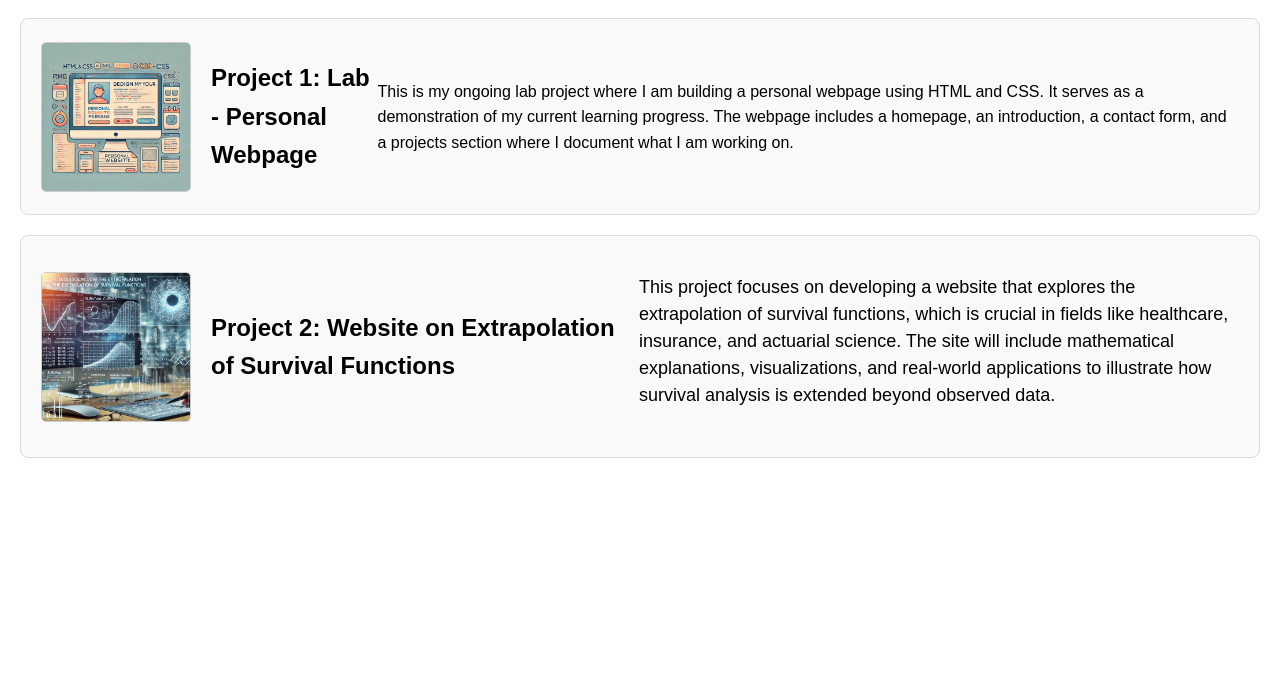
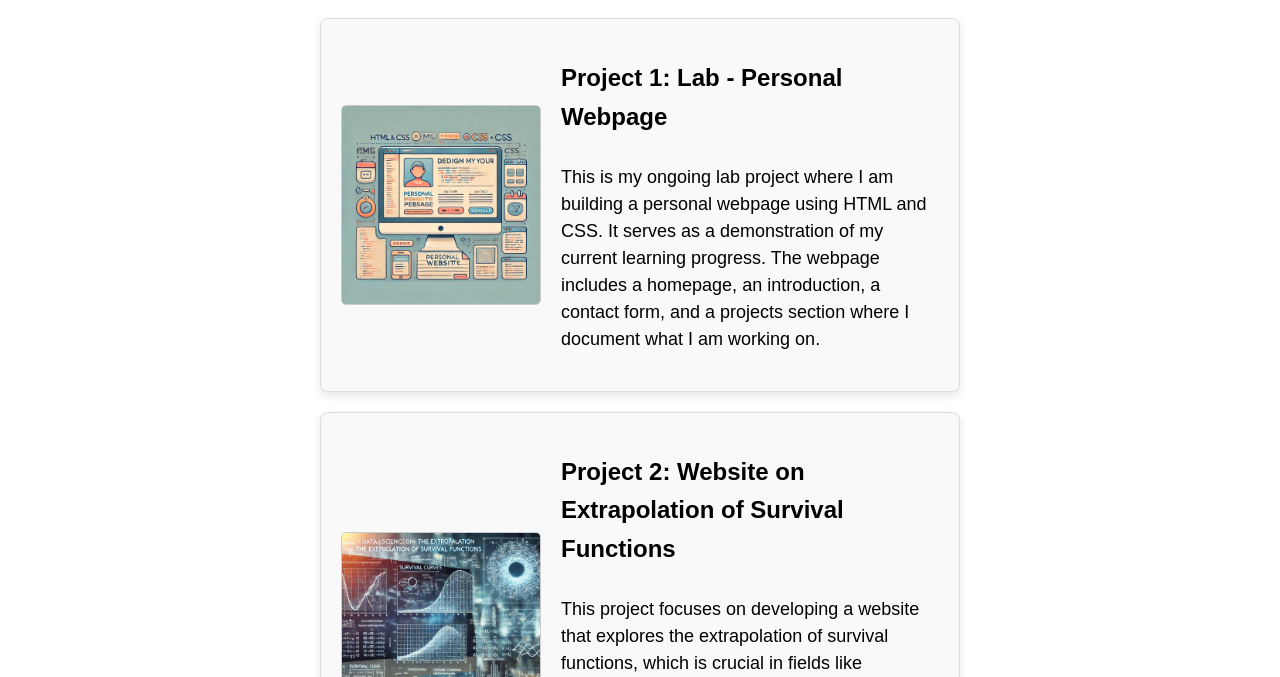
Before and after one commit to PeterCarlqvist/lab1, a website built with webpack: page projects.html in a window 1280 px wide. Shown: the part 123-800 px from the top of the page. Built offline with nearby package versions, Linux system fonts and the light colour scheme.

Commit message:
continue to style project page

```diff
--- a/css/style.css
+++ b/css/style.css
@@ -54,8 +54,9 @@ h1 {
 .intro-section {
   display: flex; /* Creates a row layout */
   align-items: center; /* Aligns items vertically in the center */
+  max-width: 50%; /* Limit width to 50% of the page */
   justify-content: center; /* Centers the items horizontally */
-  margin: 20px; /* Adds some space around the section */
+  margin: 20px auto; /* Adds some space around the section */
   padding: 20px;
   border: 1px solid #ddd; /* Optional border around the intro section */
   border-radius: 8px;
@@ -63,16 +64,17 @@ h1 {
 }
 .project {
   display: flex;
-  flex-direction: row;
-  justify-content: center; /* Centers the items horizontally */
-  align-items: center;
-  margin: 20px; /* Adds some space around the section */
+  flex-direction: row; /* Aligns image and text in the same row */
+  justify-content: flex-start;
+  align-items: center; /* center image with text */
+  max-width: 50%; /* Limit width to 50% of the page */
+  margin: 20px auto; /* Center the project description on the page */
   padding: 20px;
-  border: 1px solid #ddd; /* Optional border around the intro section */
+  border: 1px solid #ddd; /* Adds a border around each project section */
   border-radius: 8px;
-  background-color: #f9f9f9;
+  background-color: #f9f9f9; /* Light background */
+  box-shadow: 0 4px 8px rgba(0, 0, 0, 0.1); /* Subtle shadow for a polished look */
 }
-
 /* Image styles */
 .intro-section img {
   margin-right: 20px; /* Adds space between the image and the text */
@@ -85,7 +87,7 @@ h1 {
   border: 1px solid #ccc;
 }
 .project img, .intro-section img {
-  width: 150px;
+  width: 200px;
   height: auto;
 }
 
@@ -98,20 +100,23 @@ h1 {
   font-size: 18px;
   line-height: 1.5;
 }
-
-.project-text {
-  max-width: 600px;
+/* Project text layout (with heading and paragraph stacked) */
+.project-info {
+  display: flex;
+  flex-direction: column; /* Stacks heading and paragraph vertically */
+  max-width: 800px;
 }
 
-.project-text {
-  margin-bottom: 10px;
+/* Text styling */
+.project-info h2 {
+  margin-bottom: 10px; /* Adds space between heading and text */
 }
 
-
-.project-text p {
+.project-info p {
   font-size: 18px;
   line-height: 1.5;
 }
+
 
 /* Contact Form Container */
 .contact-form {
--- a/projects.html
+++ b/projects.html
@@ -24,18 +24,21 @@
 
 <div class="project">
   <img src="../img/personalproject.webp" alt="A picture showing a personal webpage">
+  <div class="project-info">
   <h2>Project 1: Lab - Personal Webpage</h2>
   <p>This is my ongoing lab project where I am building a personal webpage using HTML and CSS. It serves as a demonstration of my current learning progress. The webpage includes a homepage, an introduction, a contact form, and a projects section where I document what I am working on.</p>
-</div>
+  </div>
+  </div>
 
 
 <div class="project">
   <img src="../img/survivalproject.webp" alt="A picture showing graphs">
 
-    <h2>Project 2: Website on Extrapolation of Survival Functions</h2>
+  <div class="project-info">
+
+  <h2>Project 2: Website on Extrapolation of Survival Functions</h2>
 
 
-  <div class="project-text">
     <p>This project focuses on developing a website that explores the extrapolation of survival functions, which is crucial in fields like healthcare, insurance, and actuarial science. The site will include mathematical explanations, visualizations, and real-world applications to illustrate how survival analysis is extended beyond observed data.</p>
     </div>
   </div>
```
